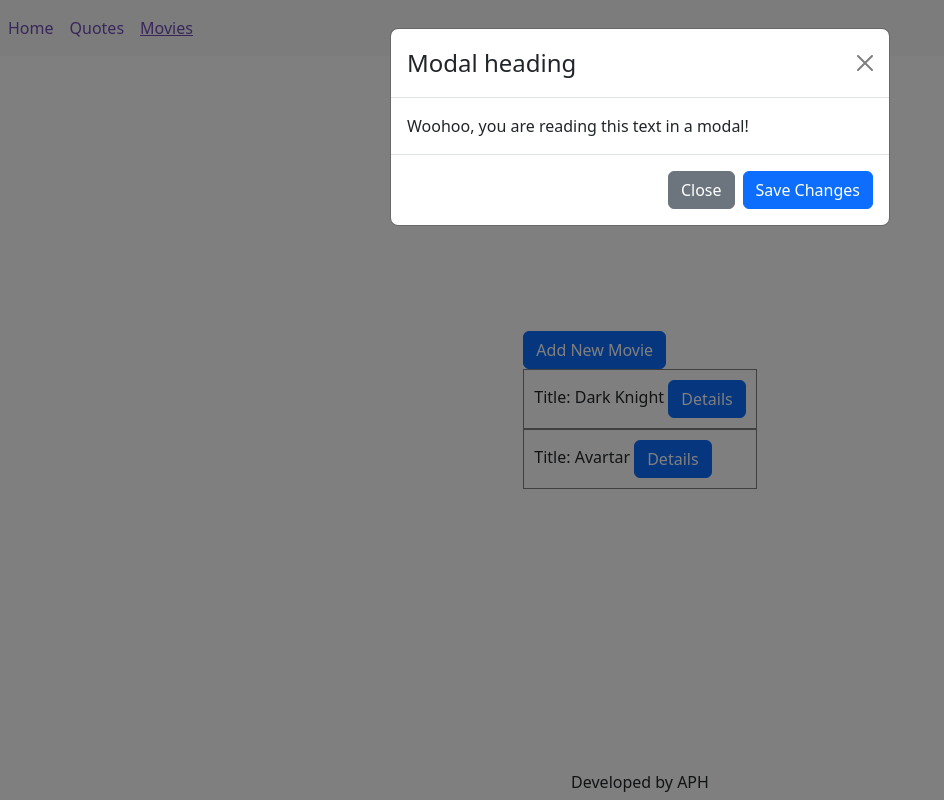
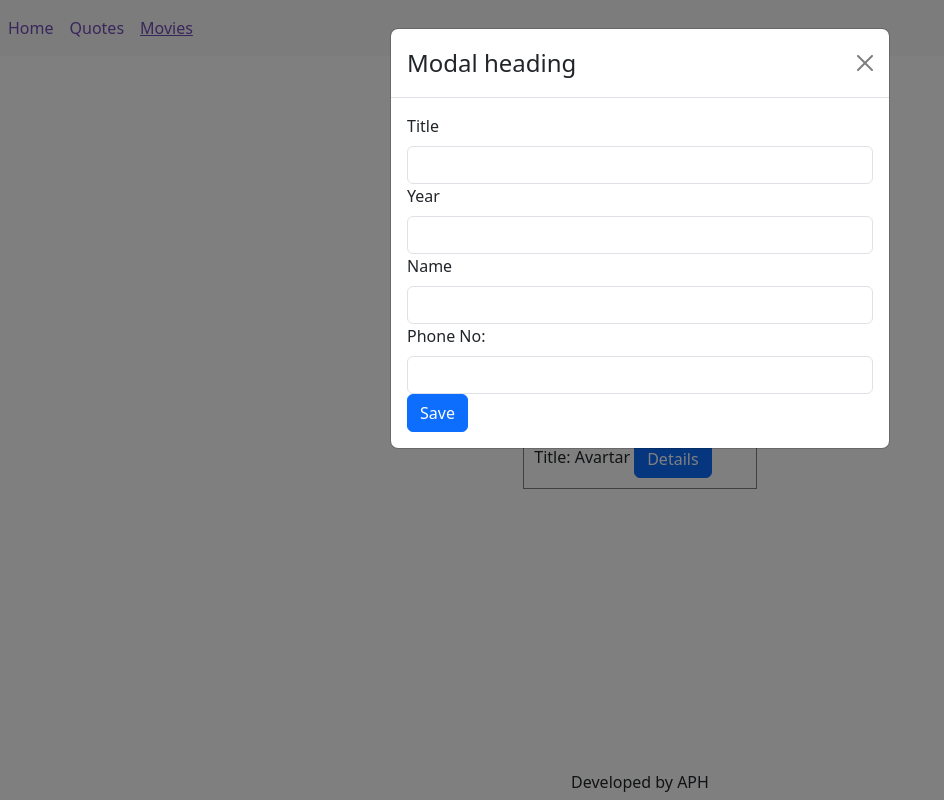
Before and after one commit to thevowels/TuringReact8FinalExercise, a Next.js app: page /movies in a window 1280 px wide. Both pictures are taken after a click on the button "Add New Movie". Shown: the whole page, without its empty margins (0-944 px from the left). Built offline with nearby package versions, Linux system fonts and the light colour scheme.

Commit message:
Movie Form UI OK

```diff
--- /dev/null
+++ b/app/components/movie/MovieForm.tsx
@@ -0,0 +1,87 @@
+import {Field, Form, Formik} from "formik";
+import {Button, Form as BForm} from "react-bootstrap";
+import styles from "@/app/movies/movie.module.css";
+import * as Yup from "yup";
+
+const MovieSchema = Yup.object().shape({
+    title: Yup.string().required()
+        .min(2,'Too Short')
+        .max(20,'Too Long')
+        .required('Required'),
+    year: Yup.string()
+        .required('Required'),
+    name:Yup.string()
+        .min(2,'Too Short')
+        .max(20, 'Too Long')
+        .required('Required'),
+    phoneNo:Yup.string()
+        .required('Required'),
+})
+
+export default function MovieForm() {
+    const initValues = {
+        title:"",
+        year:"",
+        name:"",
+        phoneNo:"",
+    }
+
+    return <Formik
+        initialValues={initValues}
+        validationSchema={MovieSchema}
+        onSubmit={values => {
+            console.log(values);
+        }}>
+        {({errors, touched}) => (
+            <Form>
+                <BForm.Group>
+                    <BForm.Label htmlFor={"title"}>Title</BForm.Label>
+                    <BForm.Control
+                        type={"text"}
+                        name={"title"}
+                        as={Field}
+                        invalid={errors.title}
+                    >
+                    </BForm.Control>
+                    {errors.title && touched.title ? (<div className={styles.error}>{errors.title}</div>) : null}
+                </BForm.Group>
+                <BForm.Group>
+                    <BForm.Label htmlFor={"year"}>Year</BForm.Label>
+                    <BForm.Control
+                        type={"text"}
+                        name={"year"}
+                        as={Field}
+                        invalid={errors.year}
+                    >
+                    </BForm.Control>
+                    {errors.year && touched.year ? (<div className={styles.error}>{errors.year}</div>) : null}
+                </BForm.Group>
+                <BForm.Group>
+                    <BForm.Label htmlFor={"name"}>Name</BForm.Label>
+                    <BForm.Control
+                        type={"text"}
+                        name={"name"}
+                        as={Field}
+                        invalid={errors.name}
+                    >
+                    </BForm.Control>
+                    {errors.name && touched.name ? (<div className={styles.error}>{errors.name}</div>) : null}
+                </BForm.Group>
+                <BForm.Group>
+                    <BForm.Label htmlFor={"phoneNo"}>Phone No:</BForm.Label>
+                    <BForm.Control
+                        type={"text"}
+                        name={"phoneNo"}
+                        as={Field}
+                        invalid={errors.phoneNo}
+                    >
+                    </BForm.Control>
+                    {errors.phoneNo && touched.phoneNo ? (<div className={styles.error}>{errors.phoneNo}</div>) : null}
+                </BForm.Group>
+                <BForm.Group>
+                    <Button type={"submit"} className={"btn btn-primary"}>Save</Button>
+                </BForm.Group>
+            </Form>
+        )}
+    </Formik>;
+}
--- a/app/components/movie/NewMovieInput.tsx
+++ b/app/components/movie/NewMovieInput.tsx
@@ -1,7 +1,11 @@
 "use client"
 
 import {useState} from "react";
-import {Modal, Button} from "react-bootstrap";
+import {Modal, Button,} from "react-bootstrap";
+import MovieForm from "@/app/components/movie/MovieForm";
+
+
+
 
 
 export default function NewMovieInput(){
@@ -17,15 +21,14 @@ export default function NewMovieInput(){
                 <Modal.Header closeButton>
                     <Modal.Title>Modal heading</Modal.Title>
                 </Modal.Header>
-                <Modal.Body>Woohoo, you are reading this text in a modal!</Modal.Body>
-                <Modal.Footer>
-                    <Button variant="secondary" onClick={handleClose}>
-                        Close
-                    </Button>
-                    <Button variant="primary" onClick={handleClose}>
-                        Save Changes
-                    </Button>
-                </Modal.Footer>
+                <Modal.Body>
+                    <MovieForm/>
+                </Modal.Body>
+                {/*<Modal.Footer>*/}
+                {/*    <Button variant="primary" onClick={handleClose}>*/}
+                {/*        Close*/}
+                {/*    </Button>*/}
+                {/*</Modal.Footer>*/}
             </Modal>
 
         </div>
--- a/app/movies/movie.module.css
+++ b/app/movies/movie.module.css
@@ -2,3 +2,6 @@
     border: 1px solid grey;
     padding: 10px;
 }
+.error{
+    color: red;
+}
--- a/package.json
+++ b/package.json
@@ -8,11 +8,13 @@
   "dependencies": {
     "@reduxjs/toolkit": "^2.2.0",
     "bootstrap": "^5.3.3",
+    "formik": "^2.4.6",
     "next": "latest",
     "react": "^18.2.0",
     "react-bootstrap": "^2.10.4",
     "react-dom": "^18.2.0",
-    "react-redux": "^9.1.0"
+    "react-redux": "^9.1.0",
+    "yup": "^1.4.0"
   },
   "devDependencies": {
     "@types/node": "20.2.5",
```
Also changed, not shown: 1 other file (tests, documents, lock files or other folders).
